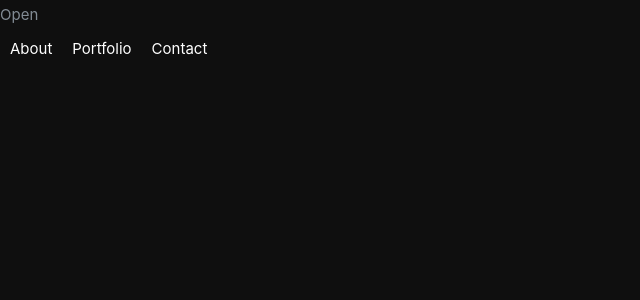
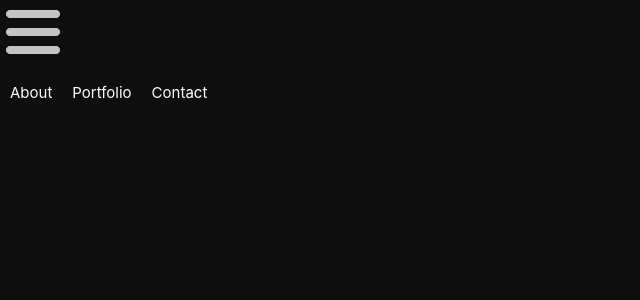
Before and after one commit to BrandonHumphry/Components, a React (Create React App) app: page / in a window 1280 px wide. Shown: the top 300 px of the page, without its empty margins (0-640 px from the left). Built offline with nearby package versions, Linux system fonts and the light colour scheme.

Commit message:
created png icons to switch out for open and close text, need to adjust styling but functionally it works

```diff
--- a/src/Components/Navigation.js
+++ b/src/Components/Navigation.js
@@ -1,4 +1,7 @@
 import "./Navigation.css";
+import Open from "./open.png";
+import Close from "./close.png";
+
 const toggleButton = document.getElementsByClassName("brand-title")[0];
 const navbarLinks = document.getElementsByClassName("navbar-links")[0];
 const brandTitle = document.getElementsByClassName("brand-title")[0];
@@ -28,10 +31,10 @@ function Navigation() {
     <div>
       <nav className="navbar">
         <div className="brand-title" onClick={openNav}>
-          Open
+          <img src={Open} alt="open nav" />
         </div>
         <div className="brand-title-hidden" onClick={closeNav}>
-          Close
+          <img src={Close} alt="close nav" />
         </div>
 
         <div className="toggle-button">
```
Also changed, not shown: src/Components/close.png (added), src/Components/open.png (added).
